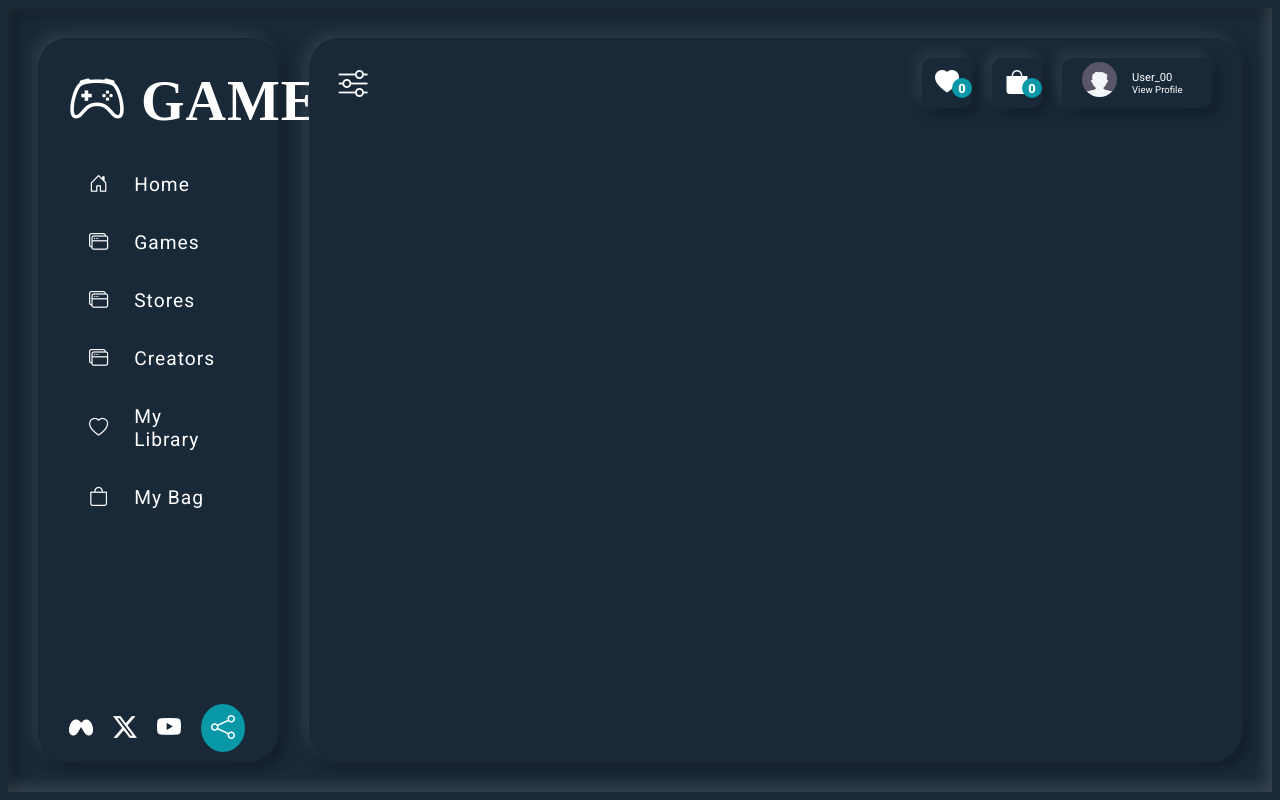
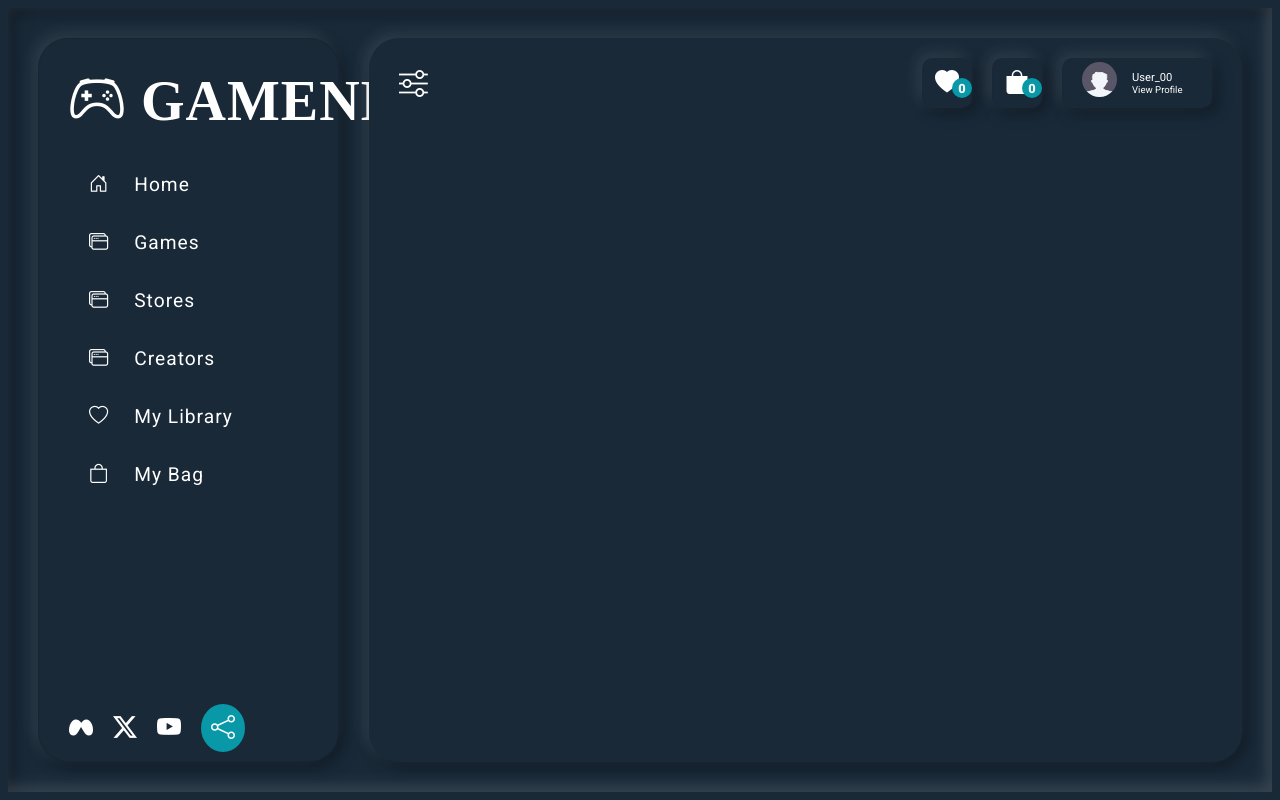
Before and after one commit to dimitarsabev00/Gamenest-App, a React (Vite) app: page / in a window 1280 px wide. Built offline with nearby package versions, Linux system fonts and the light colour scheme; a web font is replaced by a local one.

Commit message:
Fix Width For SideMenu Component

```diff
--- a/src/components/SideMenu/styles.scss
+++ b/src/components/SideMenu/styles.scss
@@ -1,7 +1,7 @@
 @import "../../base.scss";
 
 .sideMenu-container {
-  width: 20%;
+  width: 25%;
   height: 100%;
   padding: 30px;
   border: 1px solid rgba(0, 0, 0, 0.1);
```
